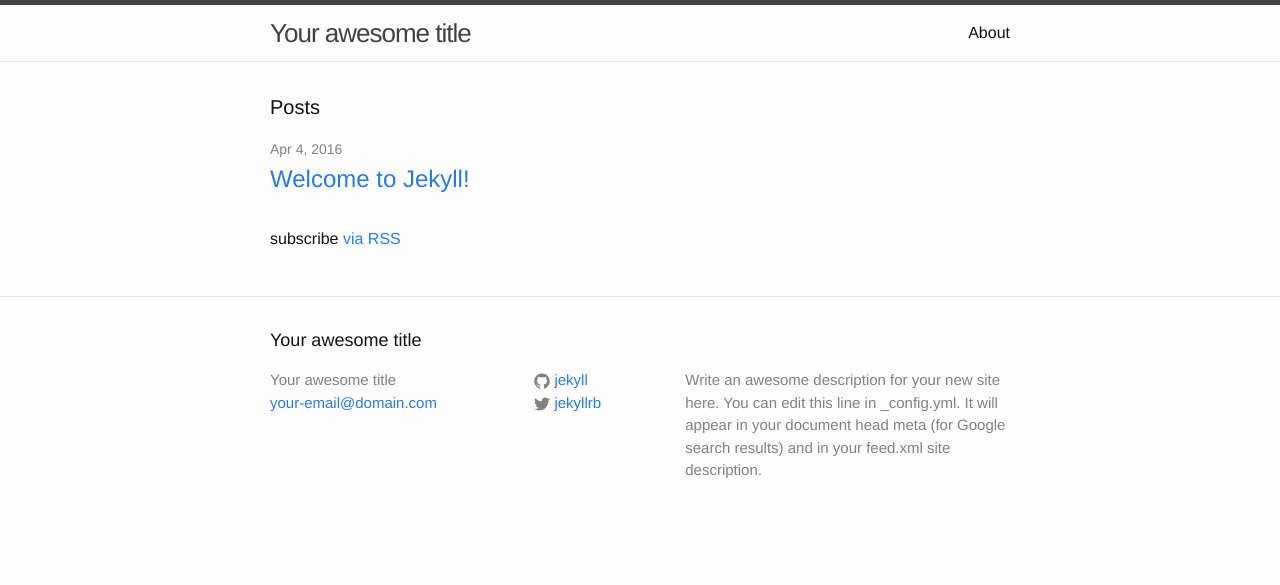
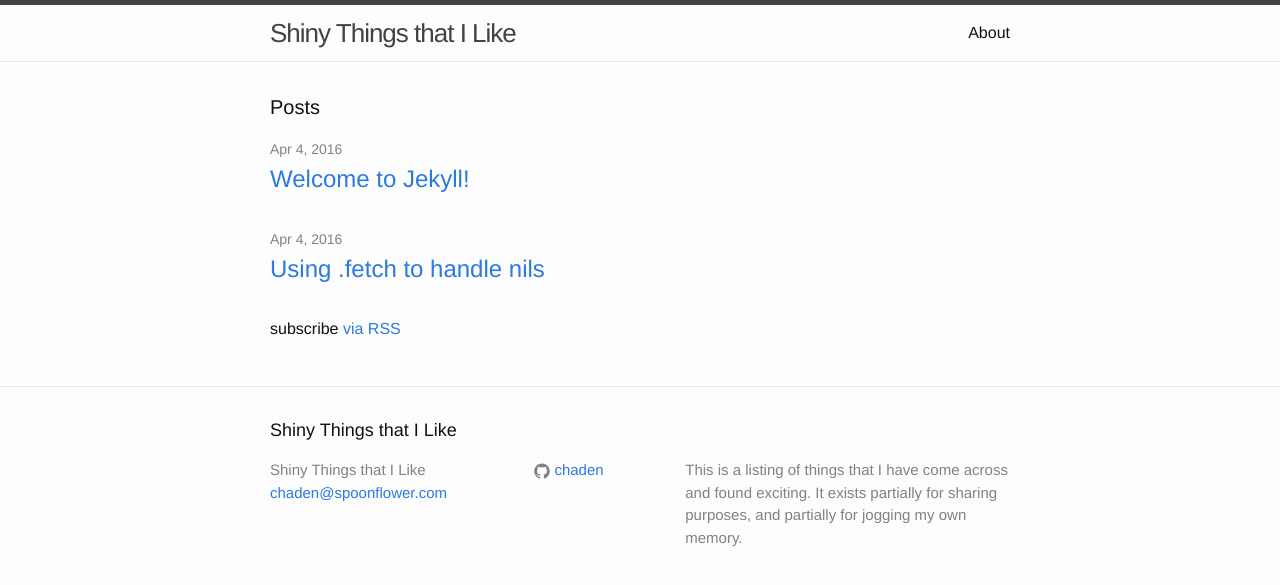
Before and after one commit to cHaden/chaden.github.io, a Jekyll site: the page built from index.html, in a window 1280 px wide. Shown: the top 585 px of the page. Built offline with Jekyll 4.4.1, drawn with Linux system fonts in a browser that asks for light colours.

Commit message:
new post for .fetch method

```diff
--- a/_config.yml
+++ b/_config.yml
@@ -6,16 +6,16 @@
 # 'jekyll serve'. If you change this file, please restart the server process.
 
 # Site settings
-title: Your awesome title
-email: your-email@domain.com
+title: Shiny Things that I Like
+email: chaden@spoonflower.com
 description: > # this means to ignore newlines until "baseurl:"
-  Write an awesome description for your new site here. You can edit this
-  line in _config.yml. It will appear in your document head meta (for
-  Google search results) and in your feed.xml site description.
+  This is a listing of things that I have come across and found exciting.
+  It exists partially for sharing purposes, and partially for jogging
+  my own memory.
 baseurl: "" # the subpath of your site, e.g. /blog
-url: "http://yourdomain.com" # the base hostname & protocol for your site
-twitter_username: jekyllrb
-github_username:  jekyll
+# url: "http://yourdomain.com" # the base hostname & protocol for your site
+# twitter_username: jekyllrb
+github_username:  chaden
 
 # Build settings
 markdown: kramdown
```
Also changed, not shown: _posts/2015-04-04-fetch.markdown (added, +45 -0 lines).
